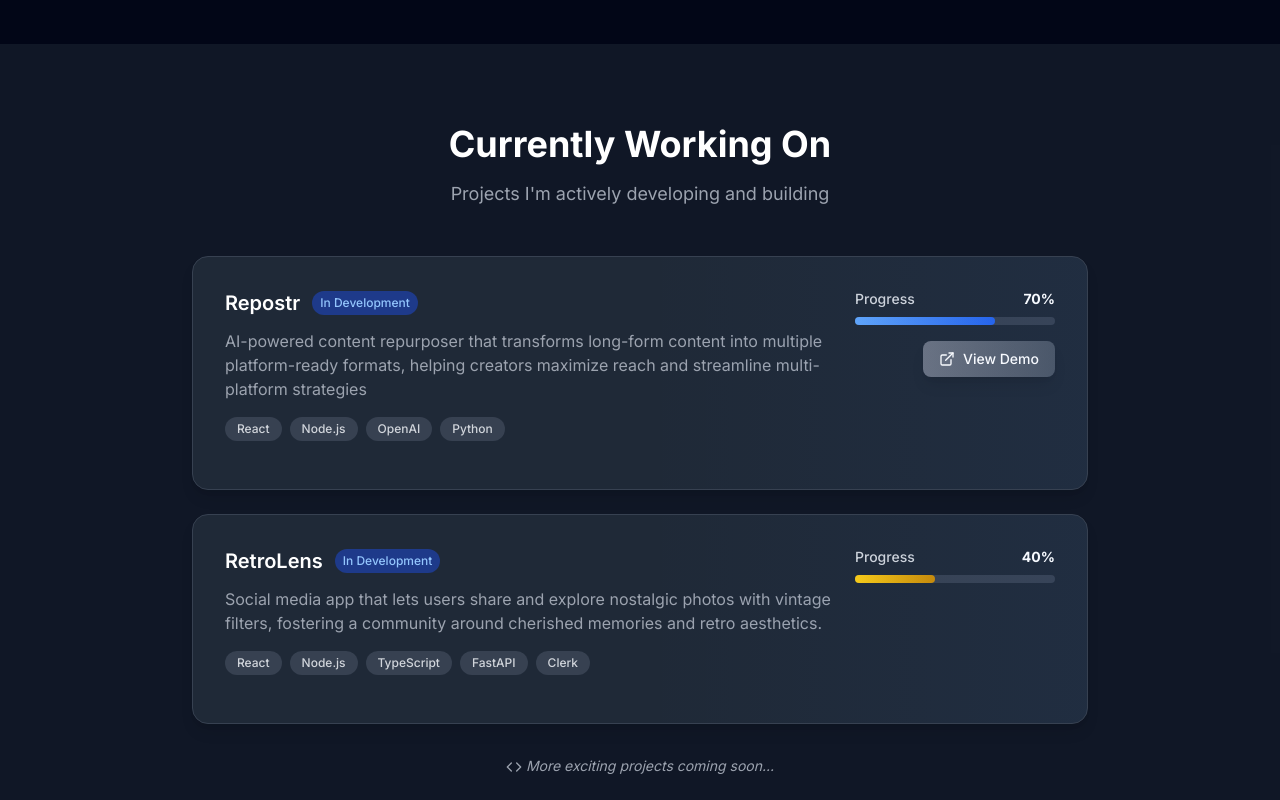
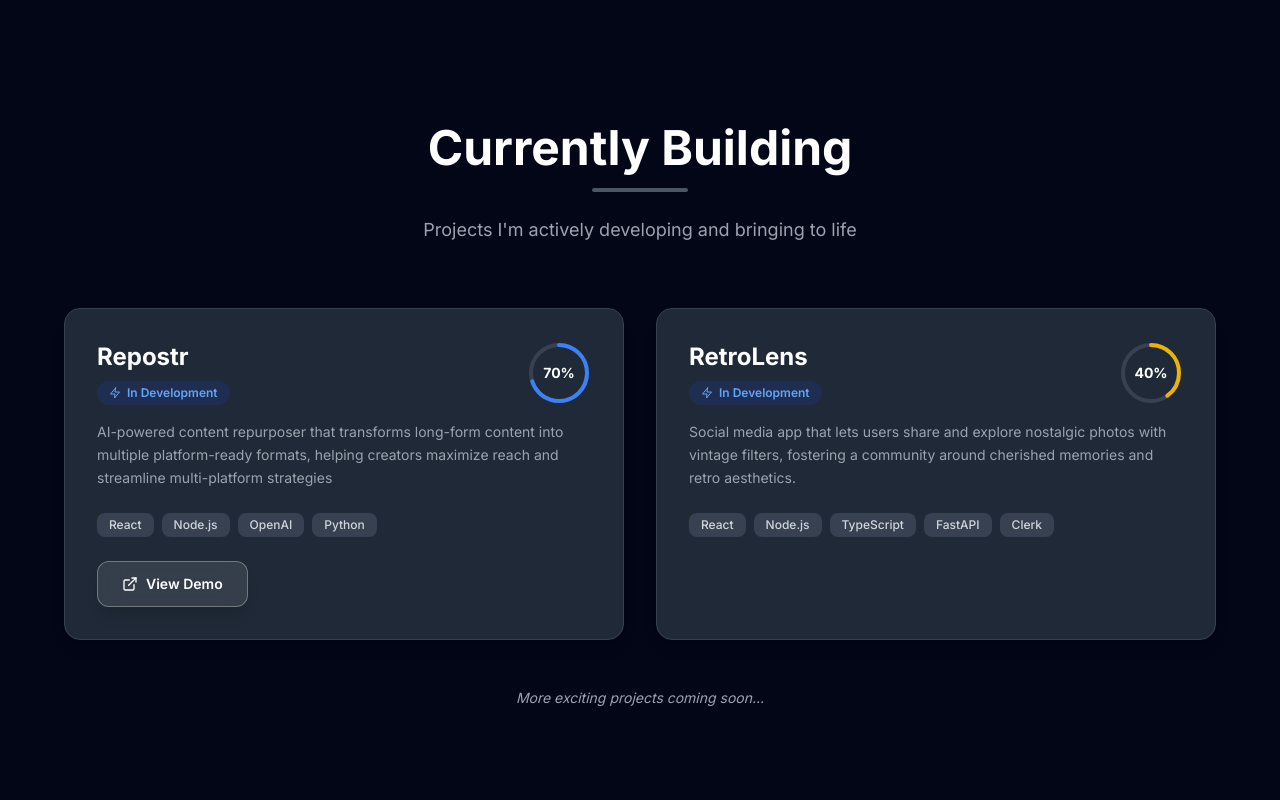
Before and after one commit to yop-dev/portfolio, a React (Vite) app: page / in a window 1280 px wide. Shown: the part 1380-2180 px from the top of the page. Built offline with nearby package versions, Linux system fonts and the light colour scheme; the HTML template or start-up script is replaced by a standard one.

Commit message:
currently building ui

```diff
--- a/src/components/CurrentlyWorkingOn.jsx
+++ b/src/components/CurrentlyWorkingOn.jsx
@@ -1,7 +1,7 @@
 import { useEffect } from 'react';
 import { motion, useAnimation } from 'framer-motion';
 import { useInView } from 'react-intersection-observer';
-import { FiExternalLink, FiCode } from 'react-icons/fi';
+import { FiExternalLink, FiZap } from 'react-icons/fi';
 
 const CurrentlyWorkingOn = () => {
   const controls = useAnimation();
@@ -38,7 +38,6 @@ const CurrentlyWorkingOn = () => {
     },
   };
 
-  // You can easily modify this array to add/update your current projects
   const currentProjects = [
     {
       id: 1,
@@ -60,132 +59,134 @@ const CurrentlyWorkingOn = () => {
   ];
 
   const getProgressColor = (progress) => {
-    if (progress >= 80) return 'from-green-400 to-green-600';
-    if (progress >= 60) return 'from-blue-400 to-blue-600';
-    if (progress >= 40) return 'from-yellow-400 to-yellow-600';
-    return 'from-red-400 to-red-600';
-  };
-
-  const getStatusColor = (status) => {
-    switch (status.toLowerCase()) {
-      case 'in development': return 'bg-blue-100 text-blue-800 dark:bg-blue-900 dark:text-blue-300';
-      case 'planning': return 'bg-yellow-100 text-yellow-800 dark:bg-yellow-900 dark:text-yellow-300';
-      case 'testing': return 'bg-purple-100 text-purple-800 dark:bg-purple-900 dark:text-purple-300';
-      default: return 'bg-gray-100 text-gray-800 dark:bg-gray-700 dark:text-gray-300';
-    }
+    if (progress >= 80) return 'text-green-500';
+    if (progress >= 60) return 'text-blue-500';
+    if (progress >= 40) return 'text-yellow-500';
+    return 'text-red-500';
   };
 
   return (
-    <section id="currently-working" className="py-20 bg-gray-50 dark:bg-gray-800/50">
-      <div className="container">
+    <section id="currently-working" className="py-20 bg-white dark:bg-slate-950">
+      <div className="container mx-auto px-4 sm:px-6 lg:px-8">
         <motion.div
           ref={ref}
           initial="hidden"
           animate={controls}
           variants={containerVariants}
-          className="max-w-4xl mx-auto"
+          className="max-w-6xl mx-auto"
         >
-          <motion.h2
-            className="mb-4 text-3xl font-bold text-center text-gray-900 sm:text-4xl dark:text-white"
-            variants={itemVariants}
-          >
-            Currently Working On
-          </motion.h2>
+          {/* Section Header */}
+          <motion.div variants={itemVariants} className="text-center mb-16">
+            <h2 className="text-4xl sm:text-5xl font-bold text-gray-900 dark:text-white mb-4">
+              Currently Building
+            </h2>
+            <div className="w-24 h-1 bg-gray-600 mx-auto rounded-full mb-6"></div>
+            <p className="text-lg text-gray-600 dark:text-gray-400 max-w-2xl mx-auto">
+              Projects I'm actively developing and bringing to life
+            </p>
+          </motion.div>
 
-          <motion.p
-            className="max-w-2xl mx-auto mb-12 text-center text-gray-600 dark:text-gray-400 text-lg"
-            variants={itemVariants}
-          >
-            Projects I'm actively developing and building
-          </motion.p>
-
-          <div className="space-y-6">
+          {/* Projects Grid */}
+          <div className="grid md:grid-cols-2 gap-8">
             {currentProjects.map((project) => (
               <motion.div
                 key={project.id}
                 variants={itemVariants}
-                className="relative overflow-hidden bg-white dark:bg-gray-800 rounded-2xl shadow-lg hover:shadow-xl transition-all duration-300 border border-gray-200 dark:border-gray-700"
+                className="group relative bg-white dark:bg-gray-800 rounded-2xl p-8 shadow-lg hover:shadow-2xl transition-all duration-300 border border-gray-200 dark:border-gray-700 hover:border-blue-500 dark:hover:border-blue-500 overflow-hidden"
+                whileHover={{ y: -8 }}
               >
-                <div className="p-6 sm:p-8">
-                  <div className="flex flex-col sm:flex-row sm:items-start sm:justify-between gap-4">
+                {/* Glow Effect */}
+                <div className="absolute inset-0 bg-gradient-to-br from-blue-500/0 to-purple-500/0 group-hover:from-blue-500/5 group-hover:to-purple-500/5 transition-all duration-300 rounded-2xl"></div>
+
+                <div className="relative z-10">
+                  {/* Header with Status */}
+                  <div className="flex items-start justify-between mb-4">
                     <div className="flex-1">
-                      <div className="flex items-center gap-3 mb-3">
-                        <h3 className="text-xl font-semibold text-gray-900 dark:text-white">
+                      <h3 className="text-2xl font-bold text-gray-900 dark:text-white mb-2 group-hover:text-blue-600 dark:group-hover:text-blue-400 transition-colors">
                         {project.title}
                       </h3>
-                        <span className={`px-2 py-1 text-xs font-medium rounded-full ${getStatusColor(project.status)}`}>
+                      <span className="inline-flex items-center gap-1.5 px-3 py-1 text-xs font-semibold bg-blue-100 dark:bg-blue-900/30 text-blue-600 dark:text-blue-400 rounded-full">
+                        <FiZap className="w-3 h-3" />
                         {project.status}
                       </span>
                     </div>
 
-                      <p className="text-gray-600 dark:text-gray-400 mb-4">
+                    {/* Circular Progress */}
+                    <div className="relative w-16 h-16">
+                      <svg className="w-16 h-16 transform -rotate-90">
+                        <circle
+                          cx="32"
+                          cy="32"
+                          r="28"
+                          stroke="currentColor"
+                          strokeWidth="4"
+                          fill="none"
+                          className="text-gray-200 dark:text-gray-700"
+                        />
+                        <motion.circle
+                          cx="32"
+                          cy="32"
+                          r="28"
+                          stroke="currentColor"
+                          strokeWidth="4"
+                          fill="none"
+                          strokeLinecap="round"
+                          className={getProgressColor(project.progress)}
+                          initial={{ strokeDasharray: "0 176" }}
+                          animate={{ strokeDasharray: `${(project.progress / 100) * 176} 176` }}
+                          transition={{ duration: 1.5, ease: "easeOut", delay: 0.3 }}
+                        />
+                      </svg>
+                      <div className="absolute inset-0 flex items-center justify-center">
+                        <span className="text-sm font-bold text-gray-900 dark:text-white">
+                          {project.progress}%
+                        </span>
+                      </div>
+                    </div>
+                  </div>
+
+                  {/* Description */}
+                  <p className="text-gray-600 dark:text-gray-400 text-sm leading-relaxed mb-6">
                     {project.description}
                   </p>
 
-                      <div className="flex flex-wrap gap-2 mb-4">
+                  {/* Tech Stack */}
+                  <div className="flex flex-wrap gap-2 mb-6">
                     {project.techStack.map((tech, index) => (
                       <span
                         key={index}
-                            className="px-3 py-1 text-xs font-medium bg-gray-100 dark:bg-gray-700 text-gray-700 dark:text-gray-300 rounded-full"
+                        className="px-3 py-1 text-xs font-medium bg-gray-100 dark:bg-gray-700 text-gray-700 dark:text-gray-300 rounded-lg"
                       >
                         {tech}
                       </span>
                     ))}
                   </div>
-                    </div>
 
-                    <div className="flex flex-col items-end gap-4 min-w-[200px]">
-                      {/* Progress Section */}
-                      <div className="w-full">
-                        <div className="flex items-center justify-between mb-2">
-                          <span className="text-sm font-medium text-gray-700 dark:text-gray-300">
-                            Progress
-                          </span>
-                          <span className="text-sm font-bold text-gray-900 dark:text-white">
-                            {project.progress}%
-                          </span>
-                        </div>
-                        <div className="w-full bg-gray-200 dark:bg-gray-700 rounded-full h-2">
-                          <motion.div
-                            className={`h-2 rounded-full bg-gradient-to-r ${getProgressColor(project.progress)}`}
-                            initial={{ width: 0 }}
-                            animate={{ width: `${project.progress}%` }}
-                            transition={{ duration: 1.5, ease: 'easeOut', delay: 0.5 }}
-                          />
-                        </div>
-                      </div>
-
-                      {/* Demo Link - Only show if demoUrl exists */}
+                  {/* Demo Link */}
                   {project.demoUrl && (
                     <motion.a
                       href={project.demoUrl}
                       target="_blank"
                       rel="noopener noreferrer"
-                          className="inline-flex items-center gap-2 px-4 py-2 text-sm font-medium text-white bg-gradient-to-r from-gray-500 to-gray-600 rounded-lg hover:from-gray-600 hover:to-gray-700 transition-all duration-300 shadow-lg hover:shadow-xl"
-                          whileHover={{ scale: 1.05 }}
-                          whileTap={{ scale: 0.95 }}
+                      className="inline-flex items-center gap-2 px-6 py-3 bg-white/10 hover:bg-white/20 backdrop-blur-md text-white border border-white/30 hover:border-white/50 rounded-xl font-semibold text-sm transition-all duration-300 shadow-lg hover:shadow-xl"
+                      whileHover={{ scale: 1.05, y: -2 }}
+                      whileTap={{ scale: 0.98 }}
                     >
                       <FiExternalLink className="w-4 h-4" />
                       View Demo
                     </motion.a>
                   )}
                 </div>
-                  </div>
-                </div>
-
-                {/* Subtle gradient overlay */}
-                <div className="absolute inset-0 bg-gradient-to-r from-transparent via-transparent to-blue-500/5 pointer-events-none" />
               </motion.div>
             ))}
           </div>
 
-          {/* Add Project Hint */}
+          {/* Footer Hint */}
           <motion.div
             variants={itemVariants}
-            className="mt-8 text-center"
+            className="mt-12 text-center"
           >
             <p className="text-sm text-gray-500 dark:text-gray-400 italic">
-              <FiCode className="inline w-4 h-4 mr-1" />
               More exciting projects coming soon...
             </p>
           </motion.div>
--- a/src/components/Projects.jsx
+++ b/src/components/Projects.jsx
@@ -83,6 +83,7 @@ const Projects = () => {
       image: realtorImage,
       technologies: ['React', 'Vite', 'Tailwind CSS', 'Framer Motion'],
       demoLink: 'https://realtor-azure-tau.vercel.app',
+      codeLink: 'https://github.com/yop-dev/realtor',
     },
     {
       title: 'IT Ticketing System',
```
Lines whose indentation alone changed are shown as unchanged.
